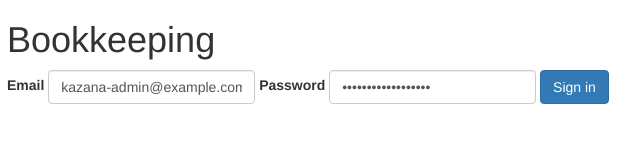
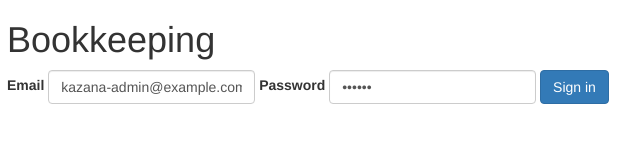
Before and after one commit to Chima1707/kazana-example, a website: page public/index.html in a window 1280 px wide. Shown: the full height of the page, 63-703 px from the left. Drawn offline with nearby package versions, Linux system fonts and the light colour scheme.

Commit message:
fix: set default password in login form

```diff
--- a/public/index.html
+++ b/public/index.html
@@ -25,7 +25,7 @@
         </div>
         <div class="form-group">
           <label>Password</label>
-          <input type="password" class="form-control" name="password" value="offwiththeirheads!" placeholder="secret">
+          <input type="password" class="form-control" name="password" value="secret">
         </div>
         <button type="submit" class="btn btn-primary">Sign in</button>
       </form>
```
